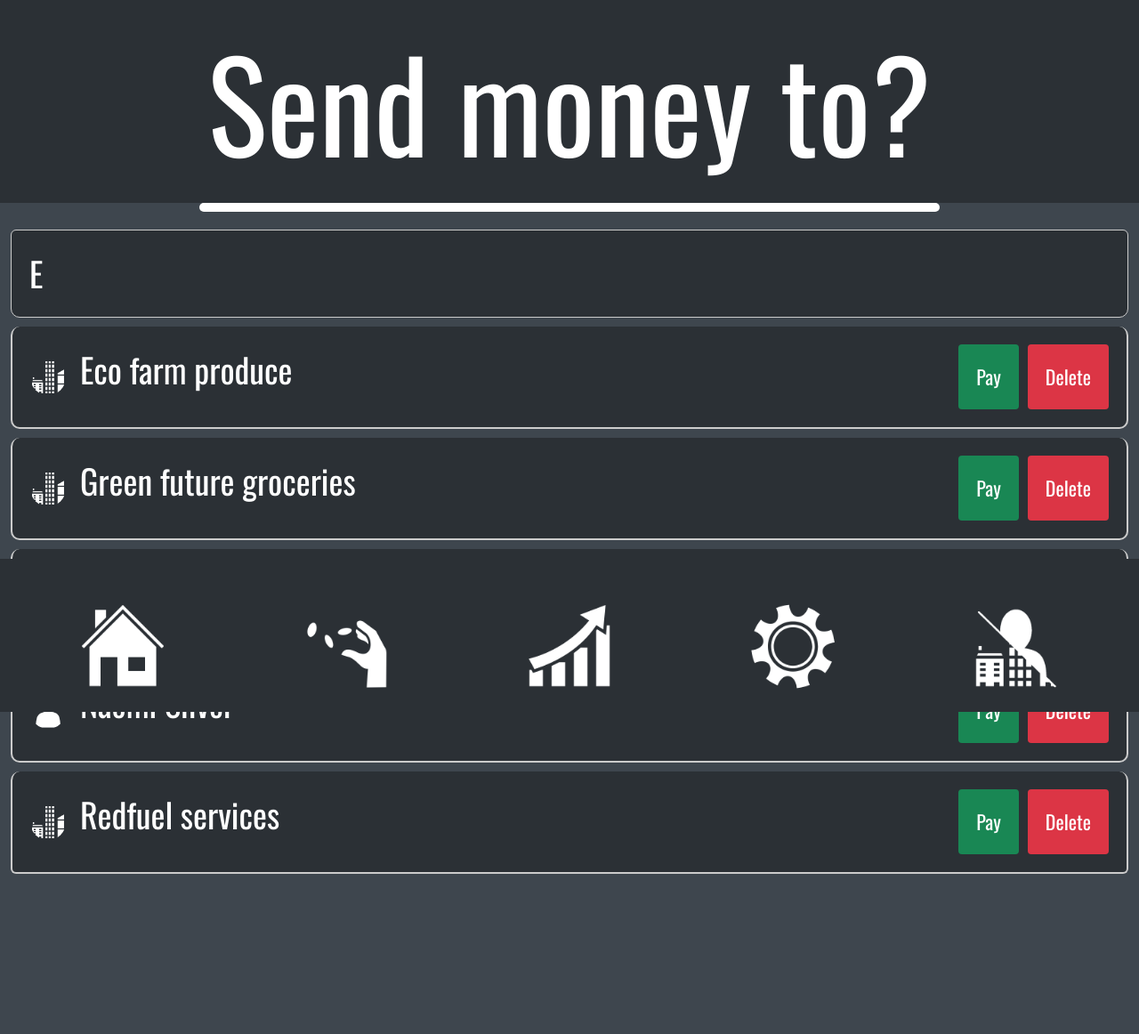
After one commit to gibbyice/industrial-team-project, a PHP site: page /src/pay.php in a window 1280 px wide. The commit adds this page. Shown: the whole page at 89% size. Run offline with PHP 8.4, Linux system fonts and the light colour scheme.

Commit message:
Added pay.php :1234:
8-)

```diff
--- a/src/faq.php
+++ b/src/faq.php
@@ -29,8 +29,7 @@
       </div>
     </div>
 
-
-    <div class="manual-spacer" style="height: 160px;"></div> <!-- non-elegant solution to not having content hidden behind the navbar :) but if it's stupid but works it ain't stupid -->
+    <div class="manual-spacer" style="height: 170px;"></div> <!-- non-elegant solution to not having content hidden behind the navbar :) but if it's stupid but works it ain't stupid -->
   </body>
   <script src="https://cdn.jsdelivr.net/npm/bootstrap@5.3.3/dist/js/bootstrap.bundle.min.js" integrity="sha384-YvpcrYf0tY3lHB60NNkmXc5s9fDVZLESaAA55NDzOxhy9GkcIdslK1eN7N6jIeHz" crossorigin="anonymous"></script>
 </html>
--- a/src/navbar.html
+++ b/src/navbar.html
@@ -4,13 +4,13 @@
       <a class="nav-link flex-grow-1 text-center" href="#">
         <img src="../icons/house.png" alt="Home" width="100" height="100" class="mb-3">
       </a>
-      <a class="nav-link flex-grow-1 text-center" href="#">
+      <a class="nav-link flex-grow-1 text-center" href="pay.php">
         <img src="../icons/pay2.png" alt="Pay" width="100" height="100" class="mb-3">
       </a>
       <a class="nav-link flex-grow-1 text-center" href="#">
         <img src="../icons/green-score.png" alt="Green Score" width="100" height="100" class="mb-3">
       </a>
-      <a class="nav-link flex-grow-1 text-center" href="#">
+      <a class="nav-link flex-grow-1 text-center" href="settings.php">
         <img src="../icons/cog.png" alt="Settings" width="100" height="100" class="mb-3">
       </a>
       <a class="nav-link flex-grow-1 text-center" href="#">
--- /dev/null
+++ b/src/pay.php
@@ -0,0 +1,83 @@
+<!DOCTYPE html>
+<html lang="en" dir="ltr">
+<head>
+    <meta charset="utf-8">
+    <title>Pay and Transfer</title>
+    <link href="https://cdn.jsdelivr.net/npm/bootstrap@5.3.3/dist/css/bootstrap.min.css" rel="stylesheet" integrity="sha384-QWTKZyjpPEjISv5WaRU9OFeRpok6YctnYmDr5pNlyT2bRjXh0JMhjY6hW+ALEwIH" crossorigin="anonymous">
+    <link rel="stylesheet" href="../styles/style.css">
+</head>
+<body>
+    <?php
+        require 'navbar.html';
+    ?>
+
+    <div class="title-container">
+        <div class="title">
+            <h1 class="oswaldMedium scaling-title-text">Send money to?</h1>
+        </div>
+        <div class="divider"></div>
+    </div>
+
+    <div class="container-fluid">
+        <ul class="list-group payee-list">
+
+          <li class='list-group-item letter-header'>E</li> <!-- temporary for now, will be implemented properly when php fetches get added :D -->
+
+            <li class="list-group-item d-flex justify-content-between align-items-center">
+                <div class="d-flex align-items-center">
+                    <img src="../icons/business.png" alt="Payee Icon" class="payee-icon me-3">
+                    <p>Eco farm produce</p>
+                </div>
+                <div class="button-group">
+                    <button class="btn btn-sm btn-success payee-btn">Pay</button>
+                    <button class="btn btn-sm btn-danger payee-btn">Delete</button>
+                </div>
+            </li>
+            <li class="list-group-item d-flex justify-content-between align-items-center">
+                <div class="d-flex align-items-center">
+                    <img src="../icons/business.png" alt="Payee Icon" class="payee-icon me-3">
+                    <p>Green future groceries</p>
+                </div>
+                <div class="button-group">
+                    <button class="btn btn-sm btn-success payee-btn">Pay</button>
+                    <button class="btn btn-sm btn-danger payee-btn">Delete</button>
+                </div>
+            </li>
+            <li class="list-group-item d-flex justify-content-between align-items-center">
+                <div class="d-flex align-items-center">
+                    <img src="../icons/business.png" alt="Payee Icon" class="payee-icon me-3">
+                    <p>High tech gadgets</p>
+                </div>
+                <div class="button-group">
+                    <button class="btn btn-sm btn-success payee-btn">Pay</button>
+                    <button class="btn btn-sm btn-danger payee-btn">Delete</button>
+                </div>
+            </li>
+            <li class="list-group-item d-flex justify-content-between align-items-center">
+                <div class="d-flex align-items-center">
+                    <img src="../icons/person.png" alt="Payee Icon" class="payee-icon me-3">
+                    <p>Naomi Silver</p>
+                </div>
+                <div class="button-group">
+                    <button class="btn btn-sm btn-success payee-btn">Pay</button>
+                    <button class="btn btn-sm btn-danger payee-btn">Delete</button>
+                </div>
+            </li>
+            <li class="list-group-item d-flex justify-content-between align-items-center">
+                <div class="d-flex align-items-center">
+                    <img src="../icons/business.png" alt="Payee Icon" class="payee-icon me-3">
+                    <p>Redfuel services</p>
+                </div>
+                <div class="button-group">
+                    <button class="btn btn-sm btn-success payee-btn">Pay</button>
+                    <button class="btn btn-sm btn-danger payee-btn">Delete</button>
+                </div>
+            </li>
+        </ul>
+    </div>
+
+    <div class="manual-spacer" style="height: 170px;"></div>
+
+</body>
+<script src="https://cdn.jsdelivr.net/npm/bootstrap@5.3.3/dist/js/bootstrap.bundle.min.js" integrity="sha384-YvpcrYf0tY3lHB60NNkmXc5s9fDVZLESaAA55NDzOxhy9GkcIdslK1eN7N6jIeHz" crossorigin="anonymous"></script>
+</html>
--- a/src/settings.php
+++ b/src/settings.php
@@ -27,11 +27,7 @@
       </div>
     </div>
 
-
-
-
-
-    <div class="manual-spacer" style="height: 160px;"></div> <!-- non-elegant solution to not having content hidden behind the navbar :) but if it's stupid but works it ain't stupid -->
+    <div class="manual-spacer" style="height: 170px;"></div> <!-- non-elegant solution to not having content hidden behind the navbar :) but if it's stupid but works it ain't stupid -->
     <script src="https://cdn.jsdelivr.net/npm/bootstrap@5.3.3/dist/js/bootstrap.bundle.min.js" integrity="sha384-YvpcrYf0tY3lHB60NNkmXc5s9fDVZLESaAA55NDzOxhy9GkcIdslK1eN7N6jIeHz" crossorigin="anonymous"></script>
   </body>
 </html>
--- a/styles/style.css
+++ b/styles/style.css
@@ -21,30 +21,46 @@
 
 /* ---------------------------------- FONTS --------------------------------------- */
 
-/* --------------------------- RESPONSIVE TEXT SIZE ------------------------------- */
+/* --------------------------- RESPONSIVE ELEMENTS -------------------------------- */
+
+.dynamic-button {
+  width: 85%;
+  font-size: clamp(30px, 5vw, 50px);
+  padding: clamp(10px, 2vw, 20px) clamp(20px, 5vw, 40px);
+  margin: 10px auto;
+  display: block;
+  border: 5px solid white;
+}
 
 .scaling-title-text {
   font-size: clamp(32px, 12vw, 60px);
-  width: 50%;
+  width: 90%;
   text-align: center;
   margin: 0 auto;
   line-height: 1.2;
 }
 
 @media (min-width: 768px) { /* tablet/phone screens */
-  .scaling-text {
-    font-size: clamp(120px, 8vw, 160px); /* min size, viewport width (how it scales), max size  */
+  .scaling-title-text {
+    font-size: clamp(100px, 8vw, 140px); /* min size, viewport width (how it scales), max size  */
   }
-}
-
-  .scaling-title-text {
-    font-size: clamp(120px, 10vw, 160px); /* min size, viewport width (how it scales), max size  */
+  .scaling-body-text {
+    font-size: clamp(40px, 2.5vw, 55px);
+  }
+  .dynamic-button {
+    width: 85%;
   }
 }
 
 @media (min-width: 1200px) {
   .scaling-title-text {
-    font-size: clamp(160px, 6vw, 160px);
+    font-size: clamp(140px, 6vw, 160px);
+  }
+  .scaling-body-text {
+    font-size: clamp(50px, 2vw, 75px);
+  }
+  .dynamic-button {
+    width: 65%;
   }
 }
 
@@ -56,60 +72,7 @@
   padding-left: 15px;
 }
 
-
-@media (min-width: 768px) {
-  .scaling-body-text {
-    font-size: clamp(40px, 2.5vw, 55px);
-  }
-}
-
-@media (min-width: 1200px) {
-  .scaling-body-text {
-    font-size: clamp(50px, 2vw, 75px);
-  }
-}
-
-/* --------------------------- RESPONSIVE TEXT SIZE ------------------------------- */
-
-/* ---------------------------- RESPONSIVE BUTTONS -------------------------------- */
-
-
-.dynamic-button {
-  width: 85%;
-  font-size: clamp(30px, 5vw, 50px);
-  padding: clamp(10px, 2vw, 20px) clamp(20px, 5vw, 40px);
-  margin: 10px auto;
-  display: block;
-  border: 5px solid white;
-}
-
-@media (min-width: 768px) {
-  .dynamic-button {
-    width: 85%;
-  }
-}
-
-@media (min-width: 1200px) {
-  .dynamic-button {
-<<<<<<< Updated upstream
-    width: 65%;
-=======
-    width: 65%;
->>>>>>> Stashed changes
-  }
-}
-
-/* ---------------------------- RESPONSIVE BUTTONS -------------------------------- */
-
-/* --------------------------------- GLOBAL --------------------------------------- */
-
-body {
-  font-family: 'Oswald', sans-serif;
-  color: white;
-  background-color: rgb(62, 70, 78);
-}
-
-/* --------------------------------- GLOBAL --------------------------------------- */
+/* --------------------------- RESPONSIVE ELEMENTS -------------------------------- */
 
 /* --------------------------------- TITLE ---------------------------------------- */
 
@@ -143,5 +106,60 @@ body {
   background-color: rgb(62, 70, 78);
 }
 
+/* --------------------------------- GLOBAL --------------------------------------- */
 
-/* --------------------------------- GLOBAL --------------------------------------- */
+/* ---------------------------- PAYEE LIST STYLING -------------------------------- */
+
+.payee-list {
+  max-width: 85%
+  margin: 0 auto;
+}
+
+.list-group-item {
+  background-color: rgb(43, 48, 53);
+  color: white;
+  border: 2px solid #ccc;
+  font-size: clamp(25px, 4vw, 38px);
+  padding: clamp(10px, 2vw, 20px) clamp(10px, 2vw, 20px); /* Added scaling */
+  display: flex;
+  border-radius: 10px;
+  margin-bottom: 10px;
+}
+
+.button-group {
+  display: flex;
+  gap: 10px;
+}
+
+.payee-icon {
+  width: 40px;
+  height: 40px;
+  border-radius: 50%;
+}
+
+button.payee-btn {
+  padding: clamp(10px, 2vw, 20px);
+  font-size: clamp(18px, 4vw, 22px);
+  width: auto;
+}
+
+button.payee-btn.btn-success {
+  border: none;
+}
+
+button.payee-btn.btn-danger {
+  border: none;
+}
+
+.letter-header {
+  background-color: rgb(43, 48, 53);
+  color: white;
+  font-size: clamp(25px, 4vw, 38px);
+  padding: clamp(10px, 2vw, 20px) clamp(10px, 2vw, 20px);
+  display: flex;
+  border-radius: 10px;
+  margin-bottom: 10px;
+  border: 1px solid #ccc;
+}
+
+/* ---------------------------- PAYEE LIST STYLING -------------------------------- */
```
Also changed, not shown: src/navbar.php (deleted, +0 -20 lines), icons/business.png (added), icons/person.png (added).
